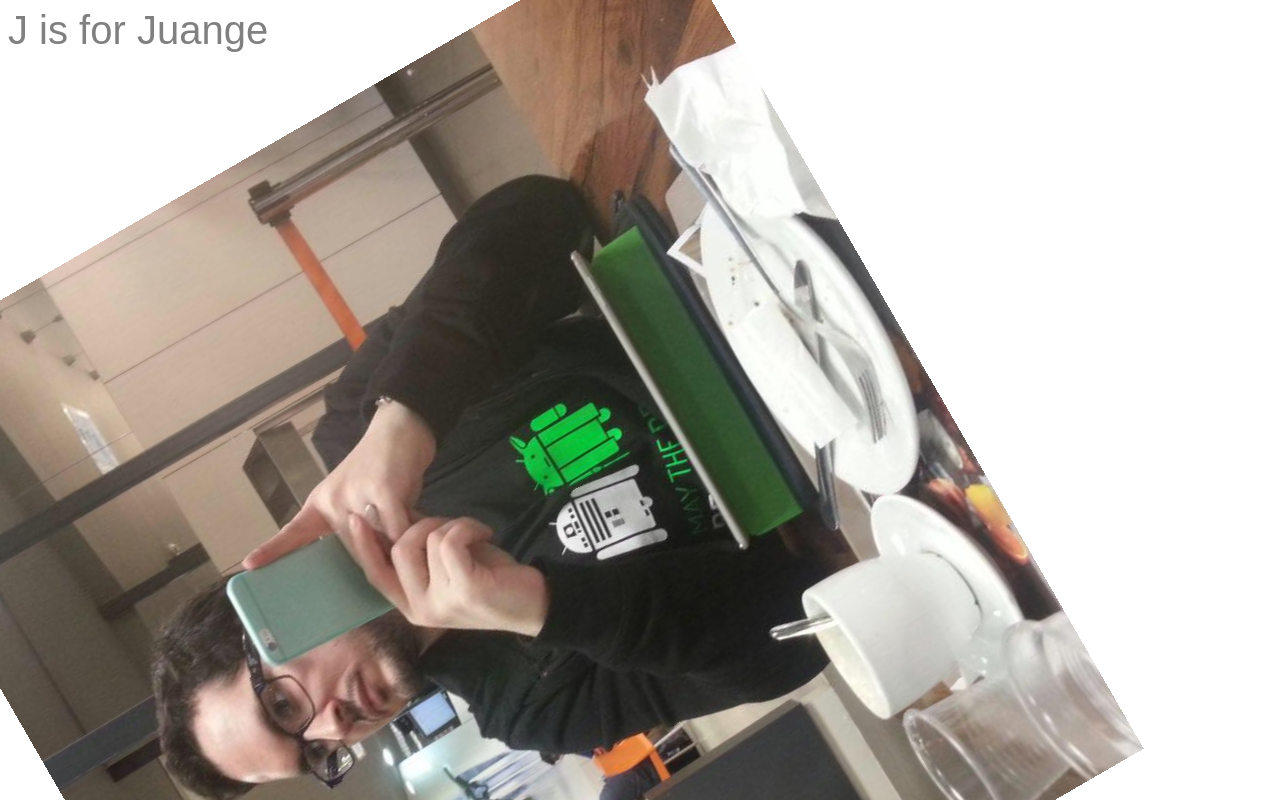
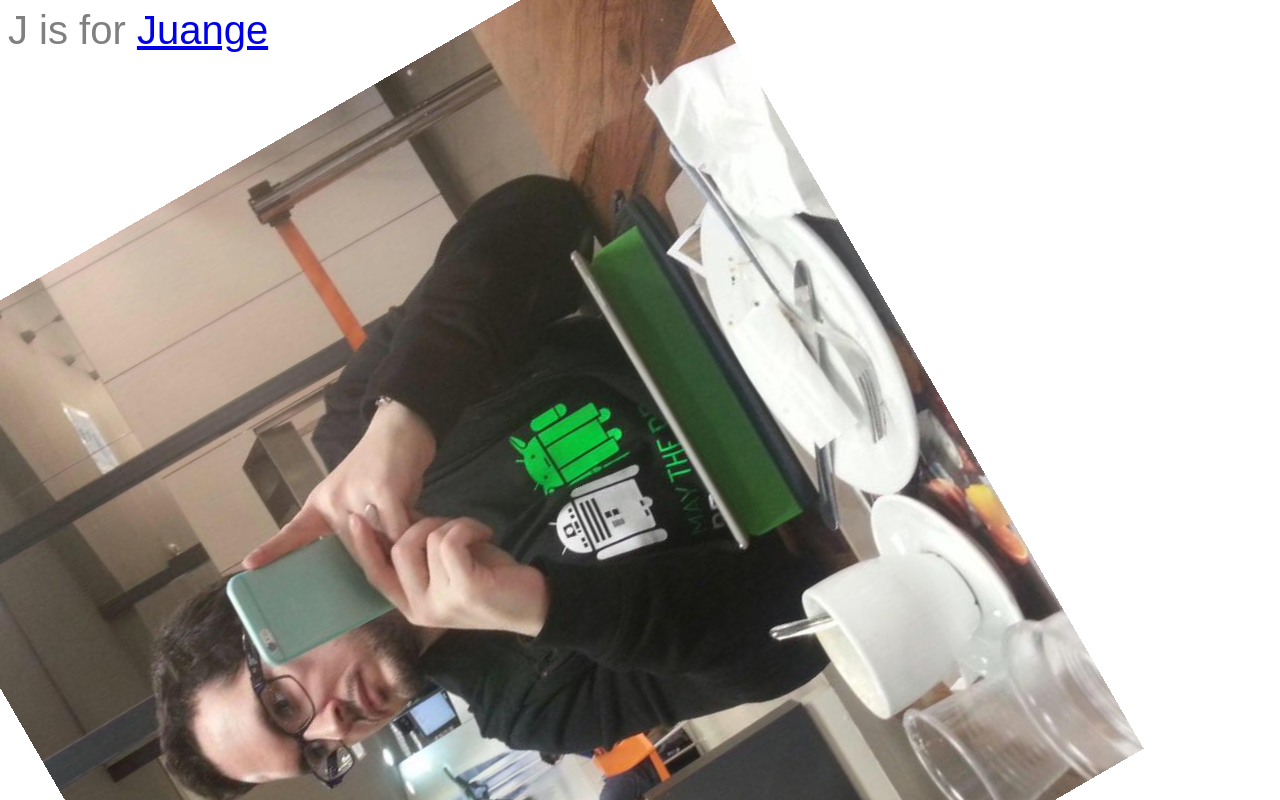
Before and after one commit to juange87/juange87.github.io, a plain HTML site: page index.html in a window 1280 px wide. Shown: the top 800 px of the page. Drawn offline with Linux system fonts and the light colour scheme.

Commit message:
add link to about me

```diff
--- a/index.html
+++ b/index.html
@@ -32,17 +32,8 @@ img.star
 		</style>
 	</head>
 	<body>
-<p class="alphabet">J is for Juange</p>
+		<p class="alphabet">J is for <a href="https://about.me/juange"> Juange</a></p>
 		<img class="star" src="juange.jpg" alt="Juange"/>
-<script>
-  (function(i,s,o,g,r,a,m){i['GoogleAnalyticsObject']=r;i[r]=i[r]||function(){
-  (i[r].q=i[r].q||[]).push(arguments)},i[r].l=1*new Date();a=s.createElement(o),
-  m=s.getElementsByTagName(o)[0];a.async=1;a.src=g;m.parentNode.insertBefore(a,m)
-  })(window,document,'script','//www.google-analytics.com/analytics.js','ga');
-
-  ga('create', 'UA-66255435-1', 'auto');
-  ga('send', 'pageview');
-
-</script>
 	</body>
 </html>
+-
```
Lines whose indentation alone changed are shown as unchanged.
